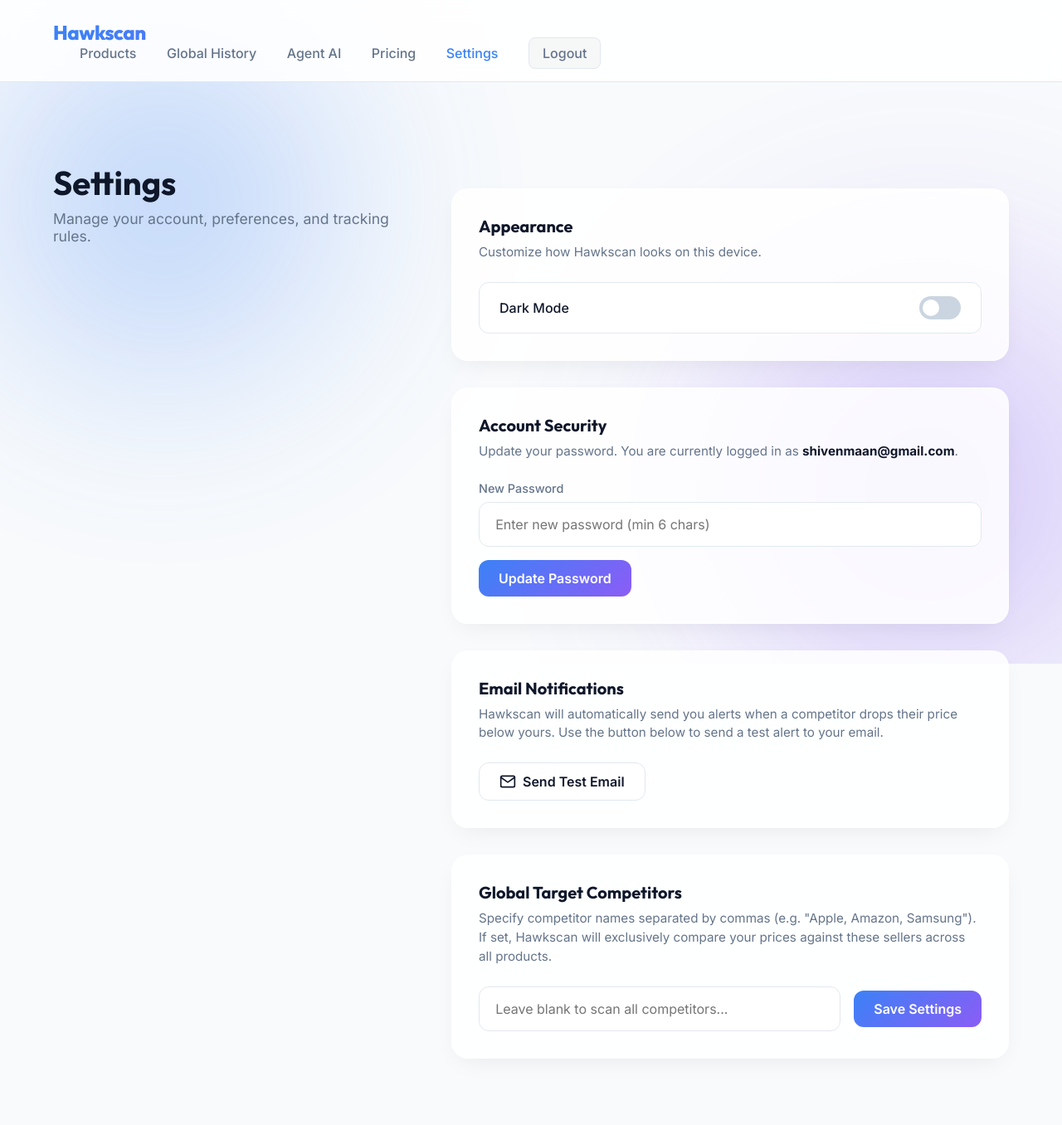
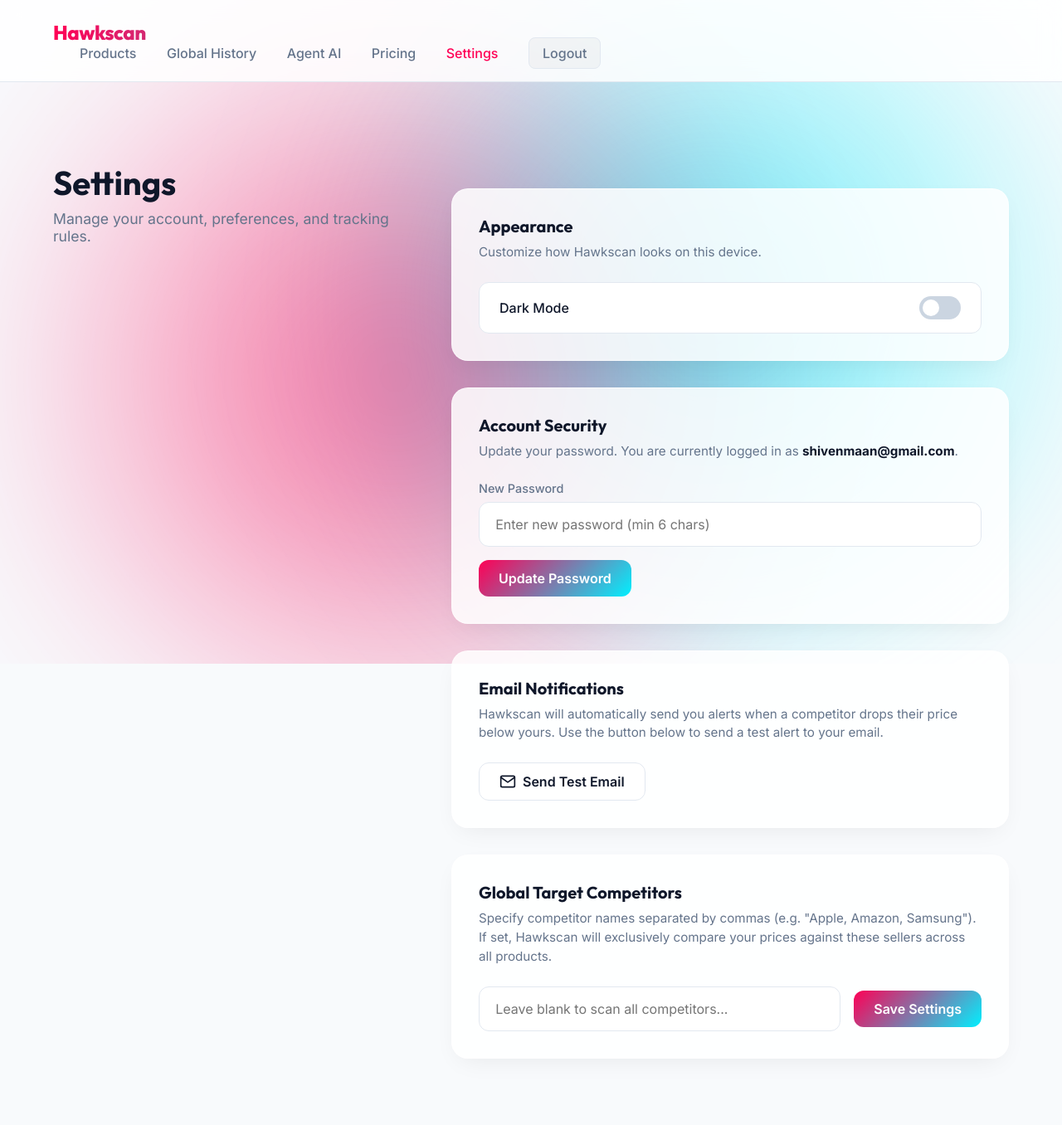
Before and after one commit to dagoat1234567890/hawkscan, a Flask app: page /settings in a window 1280 px wide. Shown: the whole page at 83% size. Run offline with Flask 3, Linux system fonts and the light colour scheme; a user stored in the database is signed in; data comes from the database, SQL or seed files in the repository; parts of the project's set-up code (start-up, migrations or seed data) failed here and were passed over.

Commit message:
Inject energy: Neon accent colors, faster dynamic background blobs, fixed text contrast

```diff
--- a/hermes-app/static/css/style.css
+++ b/hermes-app/static/css/style.css
@@ -5,8 +5,8 @@
   --text-primary: #0f172a;      /* Deep dark slate for readable text */
   --text-secondary: #64748b;    /* Muted gray for lesser text */
   --border-color: #e2e8f0;      /* Light crisp gray for borders */
-  --accent-primary: #3b82f6;    /* Clean tech blue */
-  --accent-secondary: #8b5cf6;  /* Soft purple accent */
+  --accent-primary: #FF0055;    /* Energetic Neon Pink */
+  --accent-secondary: #00F0FF;  /* Energetic Neon Cyan */
   --glass-bg: rgba(255, 255, 255, 0.85);
   --glass-border: rgba(255, 255, 255, 0.5);
   --glass-shadow: 0 10px 30px -10px rgba(0, 0, 0, 0.08);
@@ -98,31 +98,37 @@
 
 .blob {
     position: absolute;
-    filter: blur(100px);
-    opacity: 0.4;
-    animation: float 15s infinite ease-in-out alternate;
+    filter: blur(80px);
+    opacity: 0.6;
+    mix-blend-mode: multiply;
 }
 
 .blob-1 {
-    top: -10%;
-    left: -10%;
-    width: 600px;
-    height: 600px;
+    top: -5%;
+    left: -5%;
+    width: 800px;
+    height: 800px;
     background: radial-gradient(circle, var(--accent-primary) 0%, transparent 70%);
+    animation: float-1 8s infinite ease-in-out alternate;
 }
 
 .blob-2 {
-    bottom: -10%;
-    right: -10%;
-    width: 700px;
-    height: 700px;
+    bottom: -5%;
+    right: -5%;
+    width: 900px;
+    height: 900px;
     background: radial-gradient(circle, var(--accent-secondary) 0%, transparent 70%);
-    animation-delay: -7s;
+    animation: float-2 10s infinite ease-in-out alternate-reverse;
 }
 
-@keyframes float {
-    0% { transform: translate(0, 0) scale(1); }
-    100% { transform: translate(60px, 60px) scale(1.1); }
+@keyframes float-1 {
+    0% { transform: translate(0, 0) scale(1) rotate(0deg); }
+    100% { transform: translate(150px, 100px) scale(1.3) rotate(45deg); }
+}
+
+@keyframes float-2 {
+    0% { transform: translate(0, 0) scale(1) rotate(0deg); }
+    100% { transform: translate(-150px, -100px) scale(1.4) rotate(-45deg); }
 }
 
 .glass-panel {
```
Also changed, not shown: hermes-app/templates/landing.html (+11 -11 lines).
